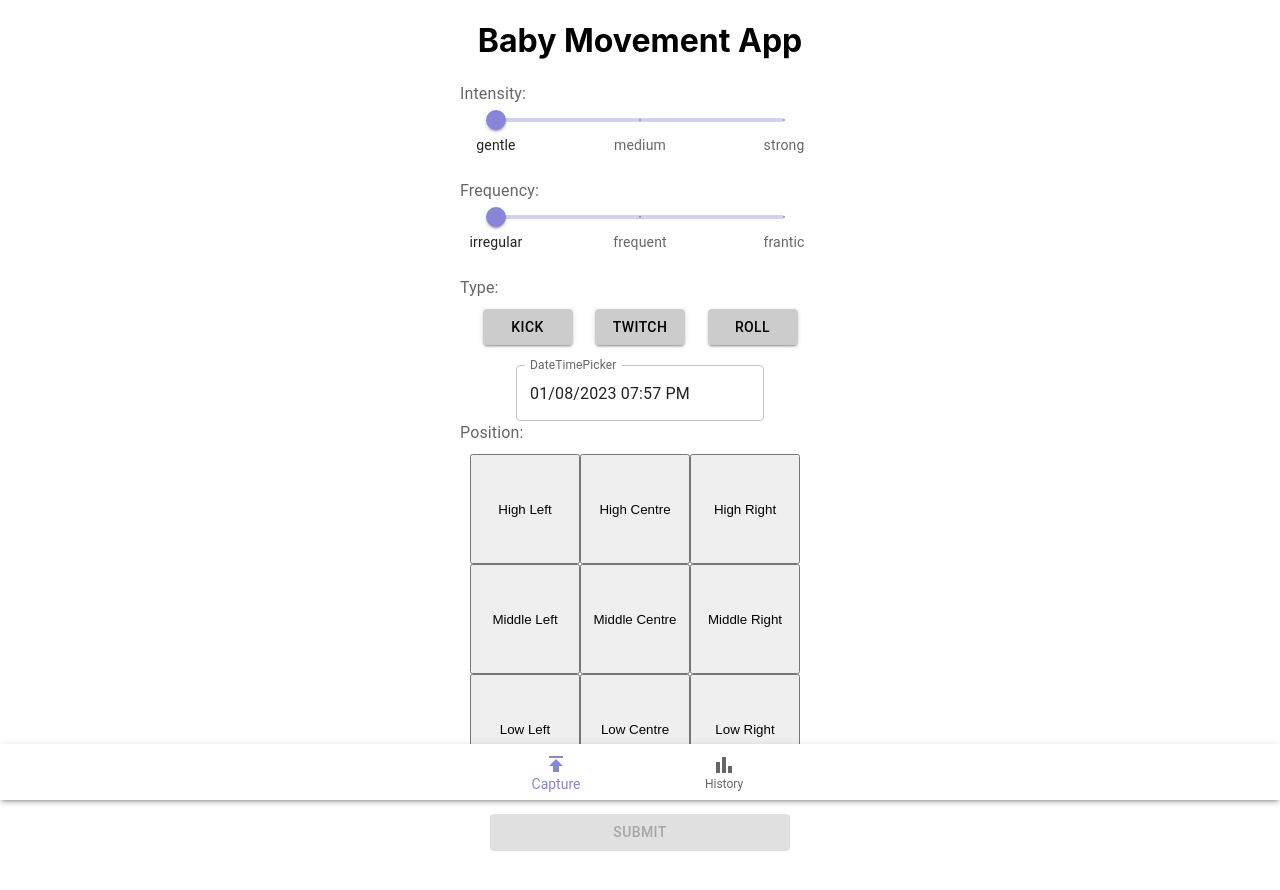
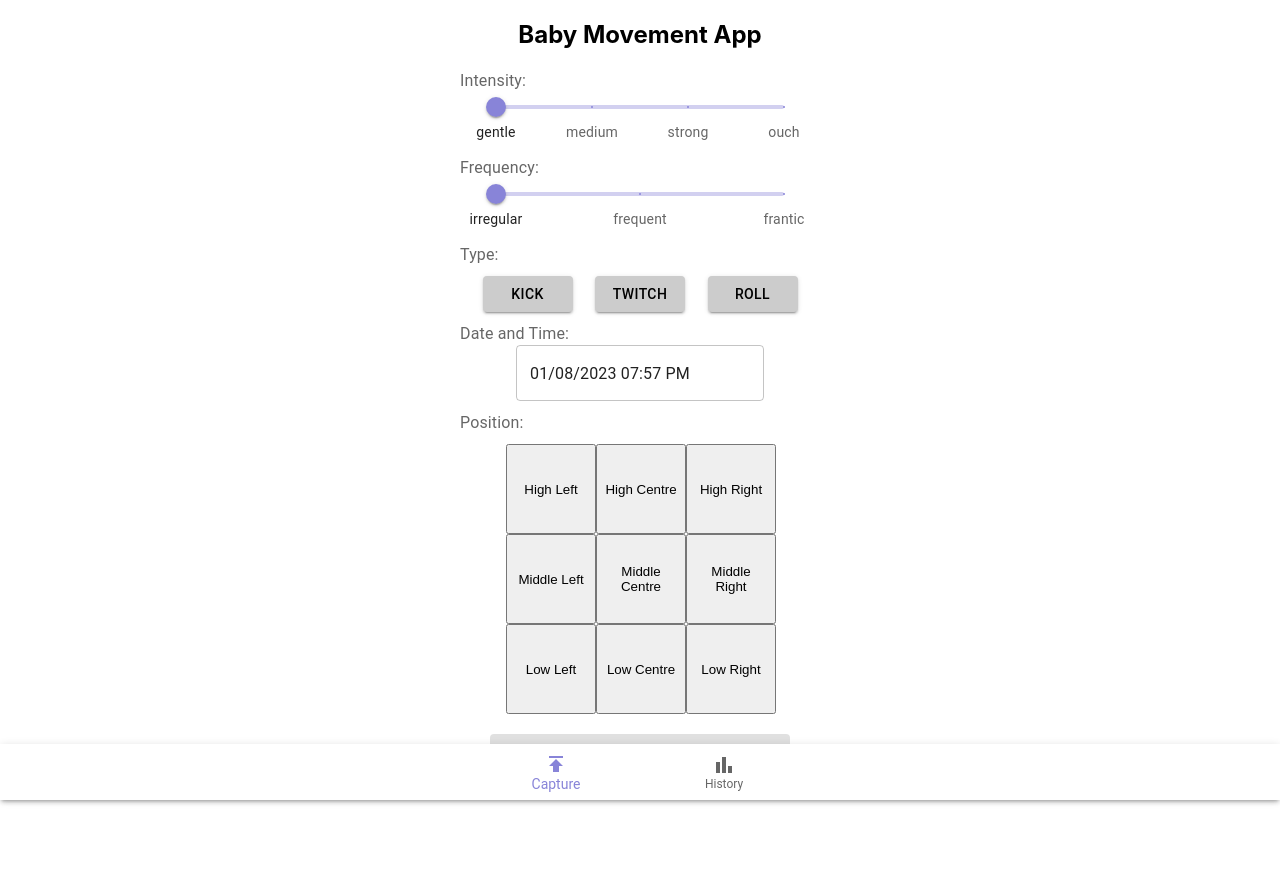
Before and after one commit to DamianCummins/baby-movement-app, a React (Create React App) app in the folder frontend/: page / in a window 1280 px wide. Shown: the top 890 px of the page. After the commit the page ends 831 px from the top, so only its background shows below. Built offline with nearby package versions, Linux system fonts and the light colour scheme.

Commit message:
add hourly chart and tidy up styles

```diff
--- a/frontend/src/App.css
+++ b/frontend/src/App.css
@@ -14,11 +14,11 @@ form {
   margin-bottom: 20px;
 }
 
-.positionInput, .sliderInput, .typeInput  {
+.positionInput, .sliderInput, .typeInput, .dateInput  {
   display: flex;
   flex-direction: column;
   align-items: flex-start;
-  margin-bottom: 20px;
+  margin-bottom: 10px;
   margin-left: 20px;
   margin-right: 20px;
 }
@@ -26,6 +26,10 @@ form {
 .sliderContainer {
   margin:auto;
   width: 80%;
+}
+
+.datePickerContainer {
+  width: 100%;
 }
 
 
--- a/frontend/src/App.tsx
+++ b/frontend/src/App.tsx
@@ -21,6 +21,10 @@ export default function App() {
     {
       value: 2,
       label: 'strong'
+    },
+    {
+      value: 3,
+      label: 'ouch'
     }
   ];
 
@@ -76,12 +80,13 @@ export default function App() {
     setFrequency(frequencyValues[0].label);
     setType('');
     setPosition('');
+    setDate(new Date());
   }
 
   return (
     <ThemeProvider theme={theme}>
       <div className="App">
-        <h1>Baby Movement App</h1>
+        <h2>Baby Movement App</h2>
         <div className="content">
           {
             content === 0 ?
@@ -91,8 +96,8 @@ export default function App() {
                   <div className='sliderContainer'>
                     <Slider
                       size="medium"
-                      max={2}
-                      onChange={(evt, value) => value && setIntensity(intensityValues[value as number].label)}
+                      max={3}
+                      onChange={(evt, value) => value !== undefined && setIntensity(intensityValues[value as number].label)}
                       value={intensityValues.findIndex(option => option.label === intensity)}
                       marks={intensityValues}
                     />
@@ -105,7 +110,7 @@ export default function App() {
                     <Slider
                       size="medium"
                       max={2}
-                      onChange={(evt, value) => value && setFrequency(frequencyValues[value as number].label)}
+                      onChange={(evt, value) => value !== undefined && setFrequency(frequencyValues[value as number].label)}
                       value={frequencyValues.findIndex(option => option.label === frequency)}
                       marks={frequencyValues}
                     />
@@ -122,16 +127,18 @@ export default function App() {
                 </div>
 
                 <div className="dateInput">
+                  <FormLabel>Date and Time:</FormLabel>
+                    <div className="datePickerContainer">
                       <LocalizationProvider dateAdapter={AdapterMoment}>
                         <DateTimePicker
                             renderInput={(props) => <TextField {...props} />}
-                    label="DateTimePicker"
                             value={moment(date)}
                             onChange={(newDate) => {
                               newDate && setDate(newDate.toDate());
                             }}
                           />
                       </LocalizationProvider>
+                    </div>
                 </div>
                 <div className="positionInput">
                   <FormLabel>Position:</FormLabel>
--- a/frontend/src/components/ButtonGrid/ButtonGrid.css
+++ b/frontend/src/components/ButtonGrid/ButtonGrid.css
@@ -1,10 +1,19 @@
 .grid {
     margin: 10px;
+    width: 95%;
+    display: flex;
+    flex-direction: column;
+    align-items: center;
+}
+
+.row {
+    display: flex;
+    flex-direction: row;
 }
 
 .grid>*>button {
-    width: 110px;
-    height: 110px;
+    width: 90px;
+    height: 90px;
     cursor: pointer;
 }
 
--- a/frontend/src/components/History/History.css
+++ b/frontend/src/components/History/History.css
@@ -1,4 +1,20 @@
 text {
     font-size: x-small;
+}
+
+.yAxis text {
+    text-anchor: center;
+}
+
+.xAxis text {
     text-anchor: start;
 }
+
+.chartContainer {
+    overflow-x: scroll;
+    width: 100vw;
+    display: flex;
+    flex-direction: column;
+    align-items: center;
+    margin-bottom: 50px;
+}
--- a/frontend/src/components/History/History.tsx
+++ b/frontend/src/components/History/History.tsx
@@ -1,5 +1,5 @@
 import React, { useEffect, useState } from 'react';
-import { BarChart, Bar, CartesianGrid, XAxis, YAxis, Tooltip, ResponsiveContainer, Legend } from 'recharts';
+import { BarChart, Bar, CartesianGrid, XAxis, YAxis, Tooltip, ResponsiveContainer, Legend, Label } from 'recharts';
 import './History.css';
 // const data = [{name: 'Page A', uv: 400, pv: 2400, amt: 2400}];
 
@@ -13,7 +13,8 @@ type Row = {
 
 export default function History() {
 
-  const [countData, setCountData] = useState<{name: string, count: number}[]>([]);
+  const [dayCountData, setDayCountData] = useState<{name: string, count: number}[]>([]);
+  const [hourCountData, setHourCountData] = useState<{name: string, count: number}[]>([]);
 
 
 
@@ -27,17 +28,39 @@ export default function History() {
       });
       const json = await res.json() as Record<string, Row[]>;
 
-      setCountData(Object.entries(json).map(([day, movements]) => ({name: day.substring(0, day.length-4), count: movements.length})).sort((a,b) => new Date(a.name).getTime() - new Date(b.name).getTime()));
+      setDayCountData(Object.entries(json).map(([day, movements]) => ({name: day.substring(0, day.length-4), count: movements.length})).sort((a,b) => new Date(a.name).getTime() - new Date(b.name).getTime()));
+
+      let allRows: Row[] = [];
+      Object.values(json).map(rows => allRows = [...allRows,...rows]);
+
+      const groupedByHour = allRows.reduce((acc: Record<string, Pick<Row, Exclude<keyof Row, Row['time']>>[]>, {time, intensity, type, position}: Row) => {
+        const hour = new Date(`1970-01-01T${time.substring(0,8)}Z`).getHours();
+        (acc[`${hour}`] = acc[`${hour}`] || []).push({time, intensity, type, position});
+        return acc;
+      }, {});
+
+      let hourCount = 0;
+
+      while (hourCount <= 24) {
+        if (!Object.keys(groupedByHour).includes(`${hourCount}`)) {
+          groupedByHour[`${hourCount}`] = [];
+        }
+        hourCount = hourCount + 1;
+      }
+      setHourCountData(Object.entries(groupedByHour).map(([hour, movements]) => ({name: hour, count: parseFloat((movements.length / 7).toFixed(2))})).sort());
     }
 
     fetchData().catch((err) => console.error(err))
   }, [])
 
   return (
+    <>
+      <div className="chartContainer">
+        <h3>Total movements per day this week</h3>
         <BarChart
-        width={320}
-        height={500}
-        data={countData}
+          width={600}
+          height={300}
+          data={dayCountData}
           margin={{
               top: 5,
               right: 5,
@@ -45,12 +68,38 @@ export default function History() {
               bottom: 5,
             }}
             barSize={20}>
-        <XAxis dataKey="name" padding={{ left: 10, right: 10 }} angle={45} height={100}/>
-        <YAxis width={10}/>
+          <XAxis dataKey="name" angle={45} height={70}>
+            <Label value="Days" offset={0} position="insideBottom" />
+          </XAxis>
+          <YAxis width={50} label={{ value: 'Total Movements', angle: -90, position: 'insideLeft' }}/>
+
           <Tooltip />
-        <Legend />
           <CartesianGrid strokeDasharray="3 3" />
           <Bar dataKey="count" barSize={30} fill="#8884d8" background={{ fill: '#eee' }}/>
         </BarChart>
+      </div>
+      <div className="chartContainer">
+        <h3>Average movements per hour</h3>
+        <BarChart
+          width={600}
+          height={300}
+          data={hourCountData}
+          margin={{
+              top: 5,
+              right: 5,
+              left: 5,
+              bottom: 5,
+            }}
+            barSize={20}>
+          <XAxis dataKey="name" angle={45} height={70}>
+            <Label value="Hours" offset={0} position="insideBottom" />
+          </XAxis>
+          <YAxis width={50} label={{ value: 'Average Movements', angle: -90, position: 'insideLeft' }}/>
+          <Tooltip />
+          <CartesianGrid strokeDasharray="3 3" />
+          <Bar dataKey="count" barSize={30} fill="#8884d8" background={{ fill: '#eee' }}/>
+        </BarChart>
+      </div>
+    </>
   );
 }
```
Also changed, not shown: 1 other file (tests, documents, lock files or other folders). Lines whose indentation alone changed are shown as unchanged.
